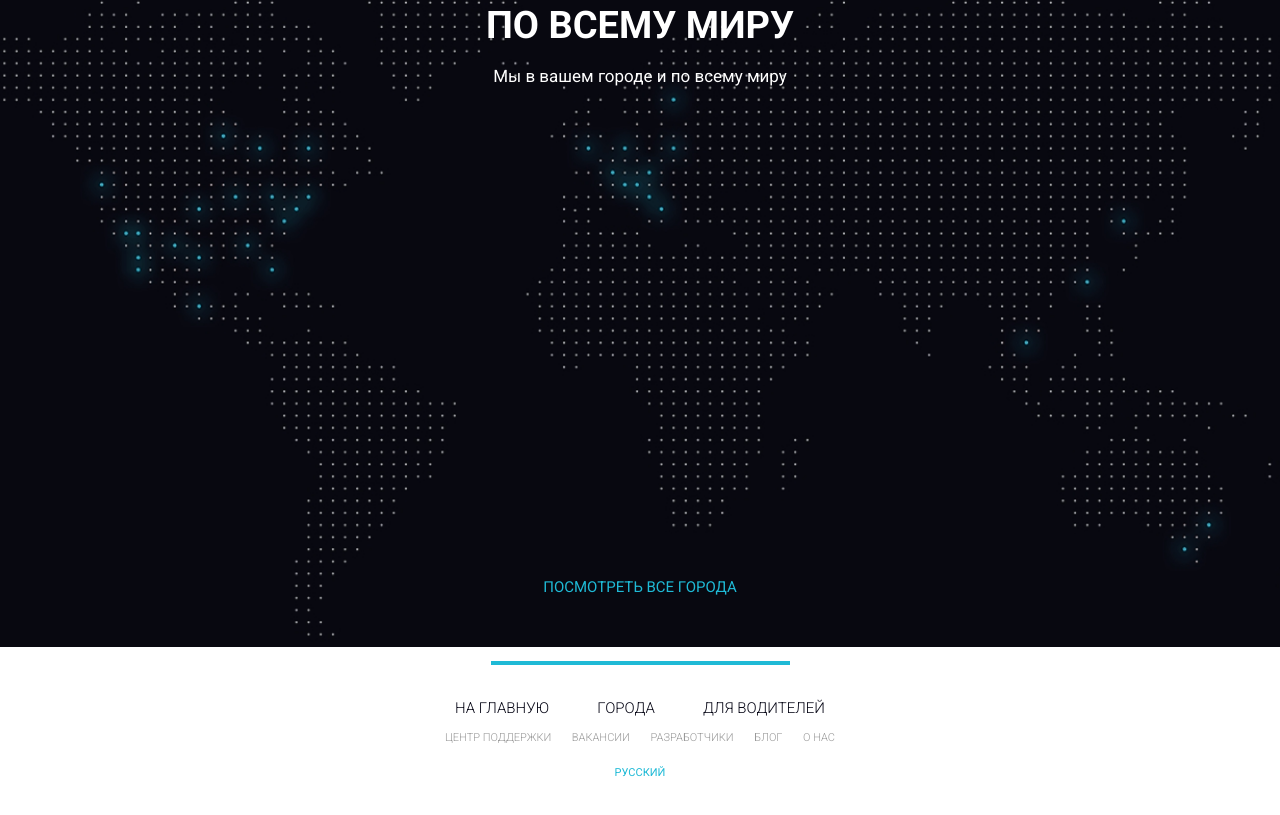
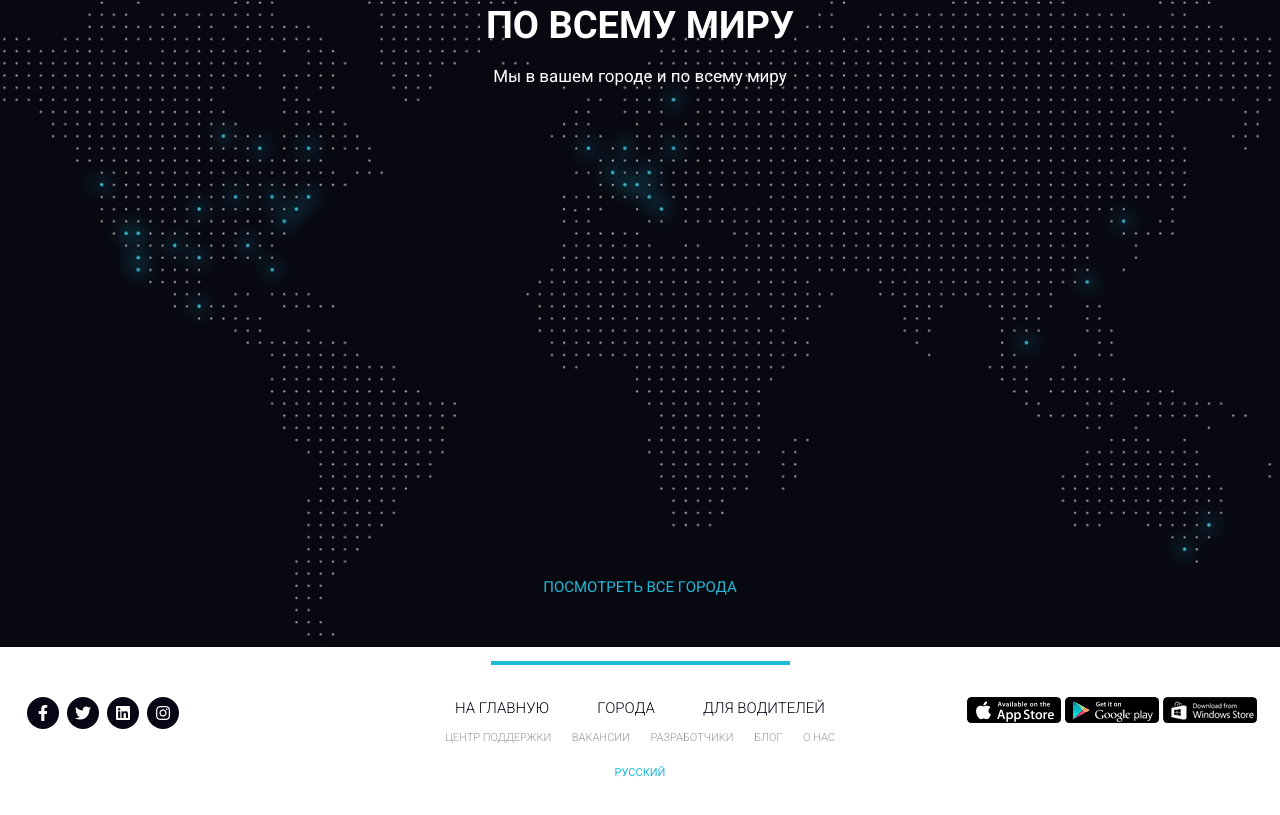
Before and after one commit to BernatskyMaxim/Uber, a plain HTML site: page src/index.html in a window 1280 px wide. Shown: the part 4751-5566 px from the top of the page. Drawn offline with Linux system fonts and the light colour scheme.

Commit message:
add footer

```diff
--- a/src/index.html
+++ b/src/index.html
@@ -9,6 +9,7 @@
         rel="stylesheet">
     <link rel="stylesheet" href="css/bootstrap-grid.min.css">
     <link rel="stylesheet" href="css/bootstrap-reboot.min.css">
+    <link rel="stylesheet" href="https://use.fontawesome.com/releases/v5.8.2/css/all.css" integrity="sha384-oS3vJWv+0UjzBfQzYUhtDYW+Pj2yciDJxpsK1OYPAYjqT085Qq/1cq5FLXAZQ7Ay" crossorigin="anonymous">
     <link rel="stylesheet" href="css/style.css">
     <title>Uber</title>
 </head>
@@ -318,9 +319,27 @@
         </div>
     </section>
 
-    <footer class="footer">
-        <div class="container">
-            <div class="footer__line"></div>
+    <footer>
+        <div class="footer_divider"></div>
+        <div class="footer_wrapper">
+            <!-- Если не оборачивать каждый блок в обертку - получится криво -->
+            <div>
+                <div class="footer_social">
+                    <a href="#" class="footer_social_item">
+                        <i class="fab fa-facebook-f"></i>
+                    </a>
+                    <a href="#" class="footer_social_item">
+                        <i class="fab fa-twitter"></i>
+                    </a>
+                    <a href="#" class="footer_social_item">
+                        <i class="fab fa-linkedin"></i>
+                    </a>
+                    <a href="#" class="footer_social_item">
+                        <i class="fab fa-instagram"></i>
+                    </a>
+                </div>
+            </div>
+            <div>
                 <div class="footer_links">
                     <div class="footer_links_main">
                         <a href="#">на главную</a>
@@ -337,6 +356,20 @@
                     <a href="#" class="footer_links_lang">Русский</a>
                 </div>
             </div>
+            <div>
+                <div class="footer_mobile">
+                    <a href="#">
+                        <img src="img/app_store.png" alt="App Store">
+                    </a>
+                    <a href="#">
+                        <img src="img/google_play.png" alt="Google play">
+                    </a>
+                    <a href="#">
+                        <img src="img/windows_store.png" alt="Windows store">
+                    </a>
+                </div>
+            </div>
+        </div>
     </footer>
 </body>
 
--- a/src/sass/style.sass
+++ b/src/sass/style.sass
@@ -353,33 +353,53 @@ nav
 		text-transform: uppercase
 		text-align: center
 		margin-top: 486px
+		&:hover
+			text-decoration: none
+			color: #fff
 
+footer
+	padding: 14px 23px 39px 23px
+	a
+		&:hover
+			text-decoration: none
 .footer
-	min-height: 150px
-	padding: 14px 0 39px 0
-	&__line
+	&_divider
 		width: 299px
 		height: 4px
 		background-color: #1fbad6
 		margin: 0 auto
-
+	&_wrapper
+		display: flex
+		justify-content: space-between
+		align-items: flex-start
+		padding-top: 32px
+	&_wrapper > div
+		width: 33%
+		&:nth-child(3)
+			display: flex
+			justify-content: flex-end
+	&_social
+		width: 160px
+		display: flex
+		justify-content: space-between
+		&_item
+			display: flex
+			justify-content: center
+			align-items: center
+			margin: 0 4px
+			width: 32px
+			height: 32px
+			background-color: #070716
+			border-radius: 100%
+			i
+				color: #fff
 	&_links
 		width: 390px
 		margin: 0 auto
-		&_lang
-			display: block
-			text-align: center
-			margin: 0 auto
-			margin-top: 19px
-			color: #1fbad6
-			font-size: 11px
-			font-weight: 400
-			text-transform: uppercase
 		&_main
 			display: flex
 			justify-content: space-between
 			padding: 0 10px
-			margin-top: 32px
 			a
 				color: #070716
 				font-size: 15px
@@ -394,3 +414,12 @@ nav
 				font-size: 11px
 				font-weight: 300
 				text-transform: uppercase
+		&_lang
+			display: block
+			margin: 0 auto
+			color: #1fbad6
+			font-size: 11px
+			font-weight: 400
+			margin-top: 19px
+			text-transform: uppercase
+			text-align: center
```
Also changed, not shown: src/css/style.css, src/img/app_store.png (added), src/img/google_play.png (added), src/img/windows_store.png (added), 1 other file. Lines whose indentation alone changed are shown as unchanged.
